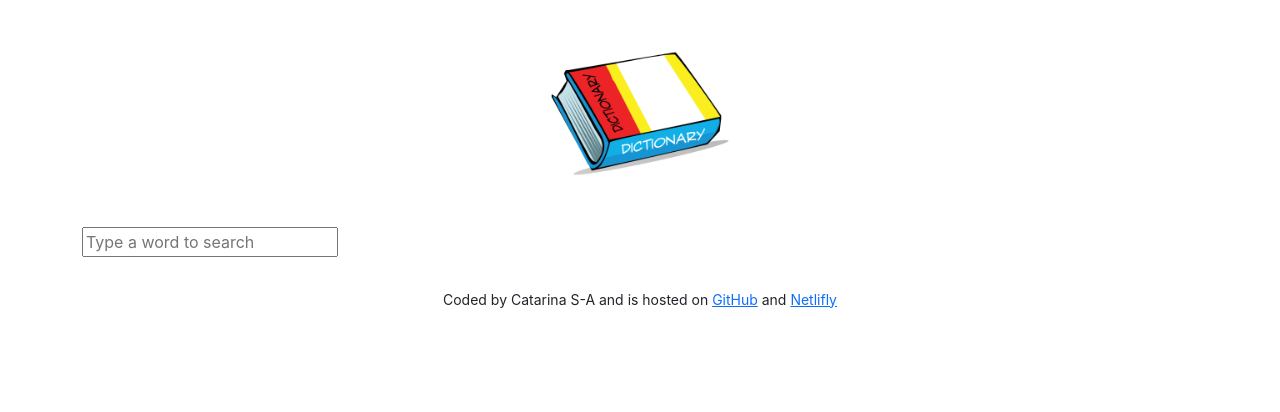
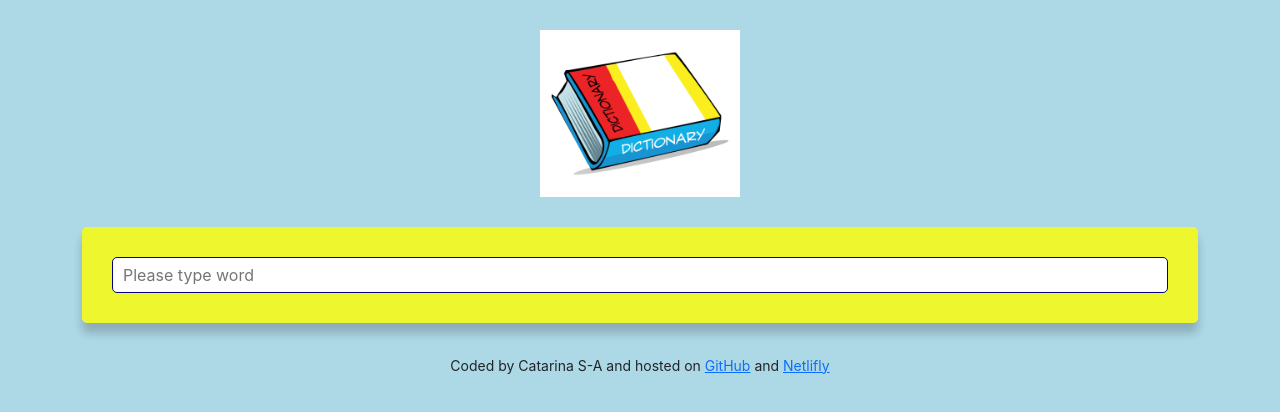
Before and after one commit to casakc/react-add-on-week-1, a React (Create React App) app: page / in a window 1280 px wide. Shown: the top 412 px of the page. Built offline with nearby package versions, Linux system fonts and the light colour scheme; no server answers.

Commit message:
Components CSSs styled

```diff
--- a/src/App.css
+++ b/src/App.css
@@ -1,14 +1,21 @@
+body {
+  background-color: lightblue;
+}
+
 .App-header {
   margin: 30px 0;
 }
 
 .App-logo {
+background-color: lightblue;
 display: block;
 margin: 0 auto;
 max-width: 200px;
 }
 
+
+
 .App-footer {
-  margin: 30px 0;
+margin: 30px 0;
 text-align: center;
 }
--- a/src/App.js
+++ b/src/App.js
@@ -10,9 +10,9 @@ export default function App() {
         <img src={logo} className="App-logo img-fluid" alt="logo" />
       </header>
       <main>
-        <Dictionary />
+        <Dictionary defaultKeyword="Hello" />
         </main>
-      <footer className='App-footer'><small>Coded by Catarina S-A and is hosted on <a href="https://github.com/casakc/react-add-on-week-1" target="_blank" rel="noreferrer">GitHub</a> and <a href="https://react-add-on-week-1.netlify.app/" target="_blank" rel="noreferrer">Netlifly</a></small></footer>
+      <footer className='App-footer'><small>Coded by Catarina S-A and hosted on <a href="https://github.com/casakc/react-add-on-week-1" target="_blank" rel="noreferrer">GitHub</a> and <a href="https://react-add-on-week-1.netlify.app/" target="_blank" rel="noreferrer">Netlifly</a></small></footer>
     </div>
     </div>
   );
--- a/src/Dictionary.css
+++ b/src/Dictionary.css
@@ -1,2 +1,20 @@
-.Dictionary {
-background-color: white;}
+.Dictionary section {
+background: rgba(255, 255, 0, 0.8);
+box-shadow: 0px 10px 10px rgba(0, 0, 0, 0.2);
+border-radius: 5px;
+margin: 20px 0;
+padding: 30px;
+}
+
+.Dictionary input {
+border: 1px solid darkblue;
+border-radius: 5px;
+color: darkblue;
+padding: 5px 10px;
+width: 100%;
+}
+
+.Dictionary input[type="search"]:focus {
+border: 2px solid darkblue;
+outline: none;
+}
--- a/src/Dictionary.js
+++ b/src/Dictionary.js
@@ -4,37 +4,74 @@ import axios from "axios";
 import Results from "./Results";
 
 
-export default function Dictionary() {
-let [keyword, setKeyword] = useState("");
+export default function Dictionary(props) {
+let [keyword, setKeyword] = useState(props.defaultKeyword);
 let [results, setResults] = useState(null);
+let [loaded, setLoaded] = useState(false);
 
 function handleResponse(response) {
   console.log(response)
 setResults(response.data);
 }
 
-function search(event) {
-event.preventDefault();
-alert(`Searching for ${keyword} definition`);
-
+function search() {
 //https://www.shecodes.io/learn/apis/dictionary//
-let word= keyword
+let word=keyword;
 let apiKey="bb44bab20a1to1942fe0345a55b0085e";
 let apiUrl=`https://api.shecodes.io/dictionary/v1/define?word=${word}&key=${apiKey}`
 axios.get(apiUrl).then(handleResponse);
+}
+
+function handleSubmit(event) {
+event.preventDefault();
+search();
 }
 
 function handleKeywordChange(event) {
 setKeyword(event.target.value);
 }
 
-return (
+function load() {
+setLoaded(true);
+search();
+}
+
+if (loaded) {
+  return (
+    <div className="Dictionary">
+    <section>
+    <form onSubmit={handleSubmit}>
+      <input type="search" onChange={handleKeywordChange} title="Search for a word"
+        placeholder="Please type word" />
+    </form>
+    </section>
+    <Results results={results} />
+    </div>
+    );
+} else {
+  load();
+  return `Searching for ${keyword} definition`;
+}
+
+
+  }
+
+
+
+
+/*return (
 <div className="Dictionary">
+<section>
 <form onSubmit={search}>
   <input type="search" onChange={handleKeywordChange} title="Search for a word"
-    placeholder="Type a word to search" />
+    placeholder="Please type word" />
 </form>
+</section>
 <Results results={results} />
 </div>
 );
-}
+}*/
+
+/*function search(event) {
+  event.preventDefault();
+  alert(`Searching for ${keyword} definition`);*/
--- /dev/null
+++ b/src/Meaning.css
@@ -0,0 +1,9 @@
+.Meaning .Definition {
+font-size: 20px;
+}
+
+.Meaning .Example {
+    font-size: 16px;
+    font-style: italic;
+    opacity: 0.7;
+}
--- a/src/Meaning.js
+++ b/src/Meaning.js
@@ -1,31 +1,27 @@
 import React from "react";
 import Synonyms from "./Synonyms";
+import "./Meaning.css"
 
 export default function Meaning(props) {
   console.log(props.meaning);
   return (
     <div className="Meaning">
       <h3>{props.meaning.partOfSpeech}</h3>
+      <div className="Definition">
       {props.meaning.definition ? (
-        <p><strong>Definition:</strong> {props.meaning.definition}</p>
+        <p style={{marginBottom: "5px"}}><strong>Definition:</strong> {props.meaning.definition}</p>
       ) : (
         <p><em><strong>Definition:</strong> Unavailable</em></p>
-      )}
-      {props.meaning.example ? (
-        <p><em><strong>Example:</strong> {props.meaning.example}</em></p>
+      )} </div>
+      <Synonyms synonyms={props.meaning.synonyms} />
+      <div className="Example">
+        {props.meaning.example ? (
+        <p style={{marginBottom: "5px"}}><strong>Example:</strong> {" "}
+        {`"${props.meaning.example.charAt(0).toUpperCase() + props.meaning.example.slice(1)}"`}
+      </p>
       ) : (
         <p><em><strong>Example:</strong> unavailable</em></p>
-      )}
-
-      <Synonyms synonyms={props.meaning.synonyms} />
-
-
-      </div>
+      )} </div>
+</div>
   );
 }
-
-/*{props.meaning.synonyms ? (
-        <p><em><strong>Synomym:</strong> {props.meaning.synonyms[0]}</em></p>
-      ) : (
-        <p><em>No synonym available.</em></p>
-      )}*/
--- a/src/Phonetics.js
+++ b/src/Phonetics.js
@@ -1,4 +1,5 @@
 import React from "react";
+import "./Phonetics.css";
 
 export default function Phonetics (props) {
     return <div className="Phonetics">
--- /dev/null
+++ b/src/Results.css
@@ -0,0 +1,6 @@
+.Results h2 {
+    display: inline;
+    font-size: 36px;
+    font-weight: bold;
+    line-height: 1.5;
+}
--- a/src/Results.js
+++ b/src/Results.js
@@ -1,20 +1,23 @@
 import React from "react";
 import Meaning from "./Meaning";
 import Phonetics from "./Phonetics";
+import "./Results.css"
 
 export default function Results(props) {
   if (props.results && props.results.word) {
     const capitalizedWord = props.results.word.charAt(0).toUpperCase() + props.results.word.slice(1);
     return (
       <div className="Results">
-        <h2>{capitalizedWord}</h2>
+        <section style={{display: "flex", alignItems: "center"}}>
+        <h2 style={{marginRight: "8px"}}>{capitalizedWord}</h2>
         <Phonetics phonetic={props.results.phonetic} />
+         </section>
         {props.results.meanings.map((meaning, index) => (
-          <div key={index}>
+          <section key={index}>
             <Meaning meaning={meaning} />
-             </div>
+             </section>
         ))}
-              </div>
+       </div>
     );
   } else {
     return null;
--- /dev/null
+++ b/src/Synonyms.css
@@ -0,0 +1,4 @@
+.Synonyms {
+    font-size: 16px;
+    font-style: italic;
+}
--- a/src/Synonyms.js
+++ b/src/Synonyms.js
@@ -1,14 +1,14 @@
 import React from "react";
+import "./Synonyms.css";
 
 export default function Synonyms (props){
-    console.log(props.synonyms)
     if (props.synonyms) {
-        return <em><strong>Synonym:</strong> {props.synonyms.map(function (synonym, index) {
-            return <span key={index}>{synonym}</span>;
+        return <div className="Synonyms"><strong>Synonym:</strong> {props.synonyms.map(function (synonym, index) {
+            return <span key={index}>{synonym} {index < props.synonyms.length - 1 ? " | " : ""}</span>;
         })
-    }</em>
+    }</div>
     } else {
         return null
     }
 
-}
+    }
```
Also changed, not shown: src/Phonetics.css (added).
